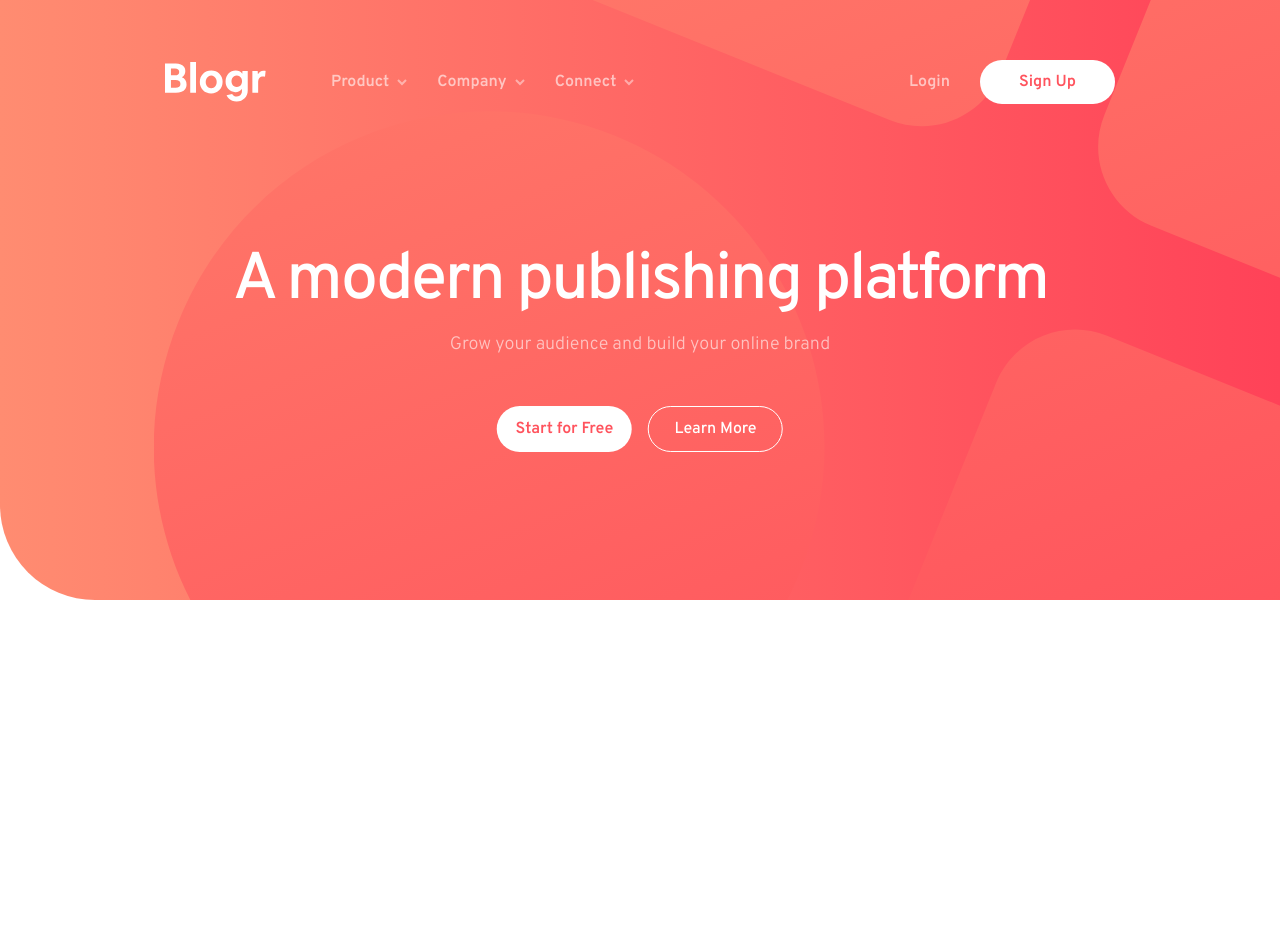
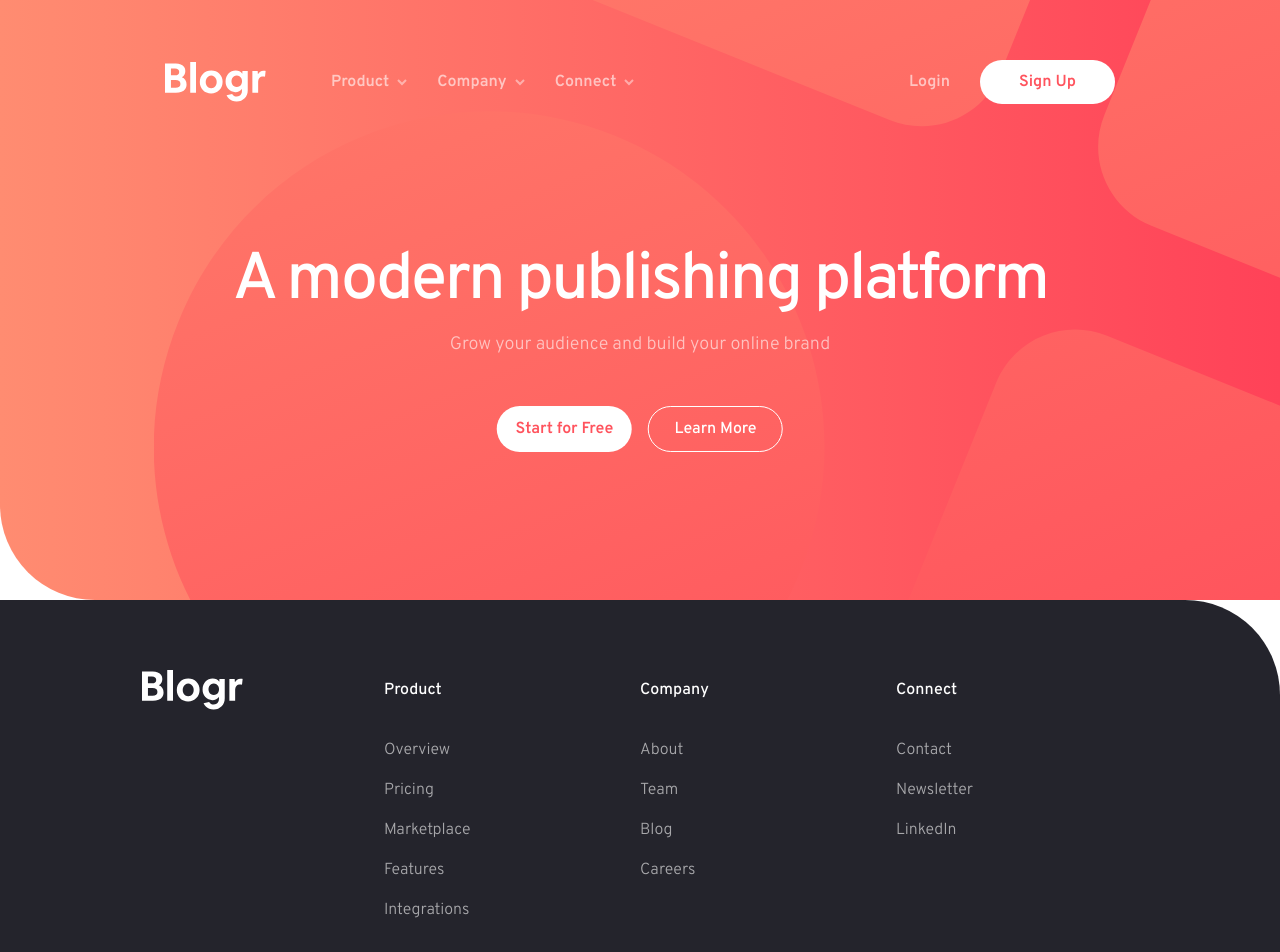
Before and after one commit to thien2218/blogr, a Next.js app: page / in a window 1280 px wide. Shown: the top 952 px of the page. Before the commit the page ends 800 px from the top, so only its background shows below. Built offline with nearby package versions, Linux system fonts and the light colour scheme.

Commit message:
Add footer and optimize the header

```diff
--- a/components/Footer.jsx
+++ b/components/Footer.jsx
@@ -1,8 +1,45 @@
+import Image from 'next/image';
+import logo from '../images/logo.svg';
 
 const Footer = () => {
    return (
       <div className="footer">
+         <div className="footer-logo">
+            <Image src={logo} />
+         </div>
 
+         <div>
+            <div className="section">Product</div>
+
+            <ul className='footer-links'>
+               <li>Overview</li>
+               <li>Pricing</li>
+               <li>Marketplace</li>
+               <li>Features</li>
+               <li>Integrations</li>
+            </ul>
+         </div>
+
+         <div>
+            <div className="section">Company</div>
+
+            <ul className='footer-links'>
+               <li>About</li>
+               <li>Team</li>
+               <li>Blog</li>
+               <li>Careers</li>
+            </ul>
+         </div>
+
+         <div>
+            <div className="section">Connect</div>
+
+            <ul className='footer-links'>
+               <li>Contact</li>
+               <li>Newsletter</li>
+               <li>LinkedIn</li>
+            </ul>
+         </div>
       </div>
    )
 }
--- a/components/Header.jsx
+++ b/components/Header.jsx
@@ -12,7 +12,7 @@ const Header = () => {
          <Nav />
 
          <div className="intro">
-            <div className="intro-h1">
+            <div className="intro-head">
                A modern publishing platform
             </div>
 
--- a/components/Nav.jsx
+++ b/components/Nav.jsx
@@ -6,7 +6,7 @@ const Nav = () => {
    return (
       <div className="nav">
          <div className="logo-and-nav-links">
-            <div className="logo">
+            <div className="header-logo">
                <Image src={logo} />
             </div>
 
--- /dev/null
+++ b/styles/footer.css
@@ -0,0 +1,54 @@
+.footer {
+   position: relative;
+   bottom: 0;
+   background-color: #24242C;
+   border-top-right-radius: 95px;
+   width: 100%;
+   padding: 80px 0;
+   display: grid;
+   grid-template-columns: 30% 20% 20% 30%;
+   color: #fff;
+   font-weight: 500;
+}
+
+.footer-logo {
+   position: relative;
+   top: -10px;
+   display: flex;
+   justify-content: center;
+   height: min-content;
+}
+
+.section {
+   margin-bottom: 40px;
+}
+
+.footer-links {
+   font-weight: 300;
+}
+
+.footer-links li {
+   position: relative;
+   margin-bottom: 20px;
+   opacity: .6;
+   cursor: pointer;
+   transition: .2s ease;
+   width: min-content;
+}
+
+.footer-links li::after {
+   content: '';
+   position: absolute;
+   height: 2px;
+   width: 100%;
+   opacity: 0;
+   transition: .2s ease;
+   background-color: #fff;
+   bottom: 0;
+   left: 0;
+}
+
+.footer-links li:hover,
+.footer-links li:hover:after {
+   opacity: .8;
+}
--- a/styles/globals.css
+++ b/styles/globals.css
@@ -1,11 +1,14 @@
 @import url('https://fonts.googleapis.com/css2?family=Overpass:wght@300;500;600&family=Ubuntu:wght@400;500;700&display=swap');
 @import url(./header.css);
+@import url(./footer.css);
 
 html,
 body {
    padding: 0;
    margin: 0;
    font-family: Overpass, Ubuntu, -apple-system, BlinkMacSystemFont, Segoe UI, Roboto, Oxygen, Cantarell, Fira Sans, Droid Sans, Helvetica Neue, sans-serif;
+   scroll-behavior: smooth;
+   overflow-x: hidden;
 }
 
 a {
@@ -28,6 +31,11 @@ button {
    transition: .3s ease;
 }
 
+li {
+   list-style: none;
+   box-sizing: border-box;
+}
+
 /* Page container */
 .container {
    width: 100vw;
--- a/styles/header.css
+++ b/styles/header.css
@@ -33,7 +33,7 @@
    display: flex;
 }
 
-.logo {
+.header-logo {
    position: relative;
    z-index: 2;
    margin-right: 65px;
@@ -46,7 +46,6 @@
    z-index: 2;
    display: flex;
    cursor: pointer;
-   list-style: none;
 }
 
 .nav-links li {
@@ -92,7 +91,7 @@
    flex-direction: column;
 }
 
-.intro-h1 {
+.intro-head {
    font-size: 66px;
    margin-bottom: 10px;
    letter-spacing: -0.04em;
```
